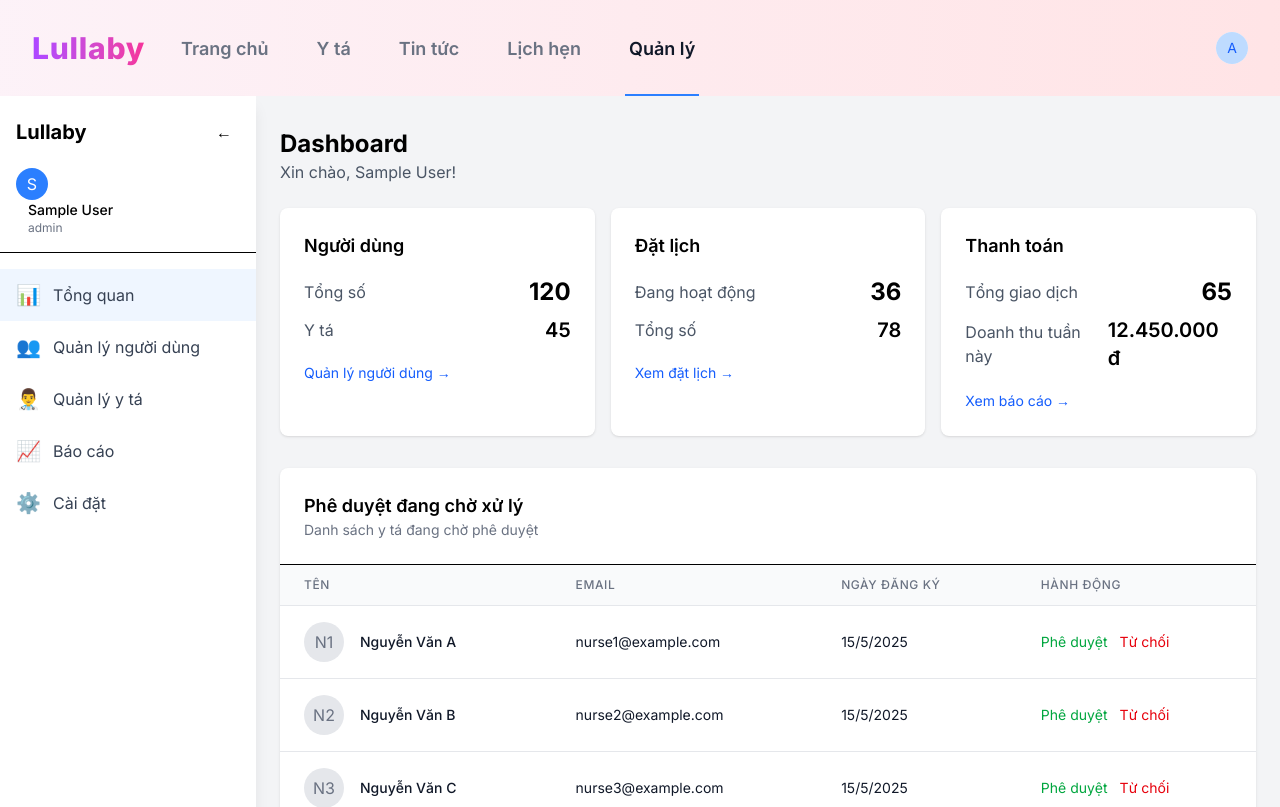
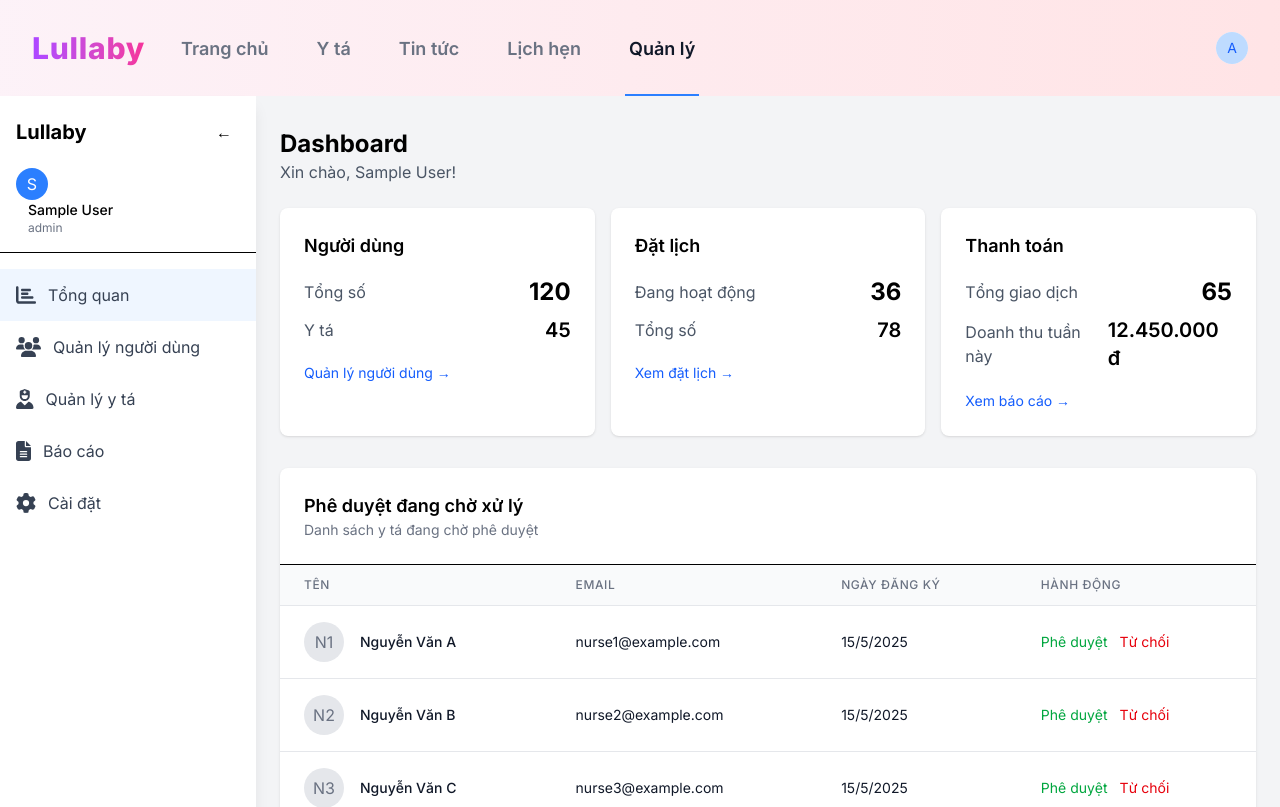
Before and after one commit to VoHy/lullaby-project-sep490, a Next.js app: page /dashboard in a window 1280 px wide. Shown: the top 807 px of the page. Built offline with nearby package versions, Linux system fonts and the light colour scheme; sample sign-in values are in the browser's storage.

Commit message:
update icon

```diff
--- a/package.json
+++ b/package.json
@@ -9,6 +9,10 @@
     "lint": "next lint"
   },
   "dependencies": {
+    "@fortawesome/free-brands-svg-icons": "^6.7.2",
+    "@fortawesome/free-regular-svg-icons": "^6.7.2",
+    "@fortawesome/free-solid-svg-icons": "^6.7.2",
+    "@fortawesome/react-fontawesome": "^0.2.2",
     "@radix-ui/react-label": "^2.1.6",
     "@radix-ui/react-separator": "^1.1.6",
     "axios": "^1.9.0",
--- a/src/app/dashboard/components/Sidebar.js
+++ b/src/app/dashboard/components/Sidebar.js
@@ -3,6 +3,11 @@
 import { useState, useRef, useEffect } from 'react';
 import Link from 'next/link';
 import { usePathname } from 'next/navigation';
+import { FontAwesomeIcon } from '@fortawesome/react-fontawesome';
+import {
+  faChartBar, faUsers, faUserNurse, faFileAlt, faCog, faCalendarAlt,
+  faUser, faMoneyBill, faHospital, faNotesMedical
+} from '@fortawesome/free-solid-svg-icons';
 
 const Sidebar = ({ user }) => {
   const pathname = usePathname();
@@ -10,36 +15,53 @@ const Sidebar = ({ user }) => {
 
   const menuItems = {
     admin: [
-      { name: 'Tổng quan', path: '/dashboard', icon: '📊' },
-      { name: 'Quản lý người dùng', path: '/dashboard/users', icon: '👥' },
-      { name: 'Quản lý y tá', path: '/dashboard/nurses', icon: '👨‍⚕️' },
-      { name: 'Báo cáo', path: '/dashboard/reports', icon: '📈' },
-      { name: 'Cài đặt', path: '/dashboard/settings', icon: '⚙️' },
+      { name: 'Tổng quan', path: '/dashboard', icon: '' },
+      { name: 'Quản lý người dùng', path: '/dashboard/users', icon: '' },
+      { name: 'Quản lý y tá', path: '/dashboard/nurses', icon: '' },
+      { name: 'Báo cáo', path: '/dashboard/reports', icon: '' },
+      { name: 'Cài đặt', path: '/dashboard/settings', icon: '' },
     ],
     nurse: [
-      { name: 'Tổng quan', path: '/dashboard', icon: '📊' },
-      { name: 'Bệnh nhân', path: '/dashboard/patients', icon: '👥' },
-      { name: 'Lịch hẹn', path: '/dashboard/appointments', icon: '📅' },
-      { name: 'Báo cáo y tế', path: '/dashboard/reports', icon: '📝' },
-      { name: 'Hồ sơ', path: '/dashboard/profile', icon: '👤' },
+      { name: 'Tổng quan', path: '/dashboard', icon: '' },
+      { name: 'Bệnh nhân', path: '/dashboard/patients', icon: '' },
+      { name: 'Lịch hẹn', path: '/dashboard/appointments', icon: '' },
+      { name: 'Báo cáo y tế', path: '/dashboard/reports', icon: '' },
+      { name: 'Hồ sơ', path: '/dashboard/profile', icon: '' },
     ],
     relative: [
-      { name: 'Tổng quan', path: '/dashboard', icon: '📊' },
-      { name: 'Bệnh nhân', path: '/dashboard/patients', icon: '👥' },
-      { name: 'Đặt lịch', path: '/dashboard/bookings', icon: '📅' },
-      { name: 'Báo cáo y tế', path: '/dashboard/medical-reports', icon: '📝' },
-      { name: 'Thanh toán', path: '/dashboard/payments', icon: '💰' },
+      { name: 'Tổng quan', path: '/dashboard', icon: '' },
+      { name: 'Bệnh nhân', path: '/dashboard/patients', icon: '' },
+      { name: 'Đặt lịch', path: '/dashboard/bookings', icon: '' },
+      { name: 'Báo cáo y tế', path: '/dashboard/medical-reports', icon: '' },
+      { name: 'Thanh toán', path: '/dashboard/payments', icon: '' },
     ],
     specialist: [
-      { name: 'Tổng quan', path: '/dashboard', icon: '📊' },
-      { name: 'Ca bệnh', path: '/dashboard/cases', icon: '🏥' },
-      { name: 'Lịch tư vấn', path: '/dashboard/appointments', icon: '📅' },
-      { name: 'Bệnh nhân', path: '/dashboard/patients', icon: '👥' },
-      { name: 'Báo cáo', path: '/dashboard/reports', icon: '📝' },
+      { name: 'Tổng quan', path: '/dashboard', icon: '' },
+      { name: 'Ca bệnh', path: '/dashboard/cases', icon: '' },
+      { name: 'Lịch tư vấn', path: '/dashboard/appointments', icon: '' },
+      { name: 'Bệnh nhân', path: '/dashboard/patients', icon: '' },
+      { name: 'Báo cáo', path: '/dashboard/reports', icon: '' },
     ],
   };
 
   const currentMenuItems = menuItems[user?.role] || [];
+
+  const iconMap = {
+    'Tổng quan': faChartBar,
+    'Quản lý người dùng': faUsers,
+    'Quản lý y tá': faUserNurse,
+    'Báo cáo': faFileAlt,
+    'Cài đặt': faCog,
+    'Bệnh nhân': faUsers,
+    'Lịch hẹn': faCalendarAlt,
+    'Báo cáo y tế': faNotesMedical,
+    'Hồ sơ': faUser,
+    'Đặt lịch': faCalendarAlt,
+    'Thanh toán': faMoneyBill,
+    'Ca bệnh': faHospital,
+    'Lịch tư vấn': faCalendarAlt,
+    'Báo cáo': faFileAlt,
+  };
 
   return (
     <div className={`bg-white h-screen shadow-lg transition-all duration-300 ${isCollapsed ? 'w-20' : 'w-64'} relative`}>
@@ -67,7 +89,9 @@ const Sidebar = ({ user }) => {
               pathname === item.path ? 'bg-blue-50 text-blue-600' : ''
             }`}
           >
-            <span className="text-xl mr-3">{item.icon}</span>
+            <span className="text-xl mr-3">
+              <FontAwesomeIcon icon={iconMap[item.name]} />
+            </span>
             {!isCollapsed && <span>{item.name}</span>}
           </Link>
         ))}
```
Also changed, not shown: 1 other file (tests, documents, lock files or other folders).
